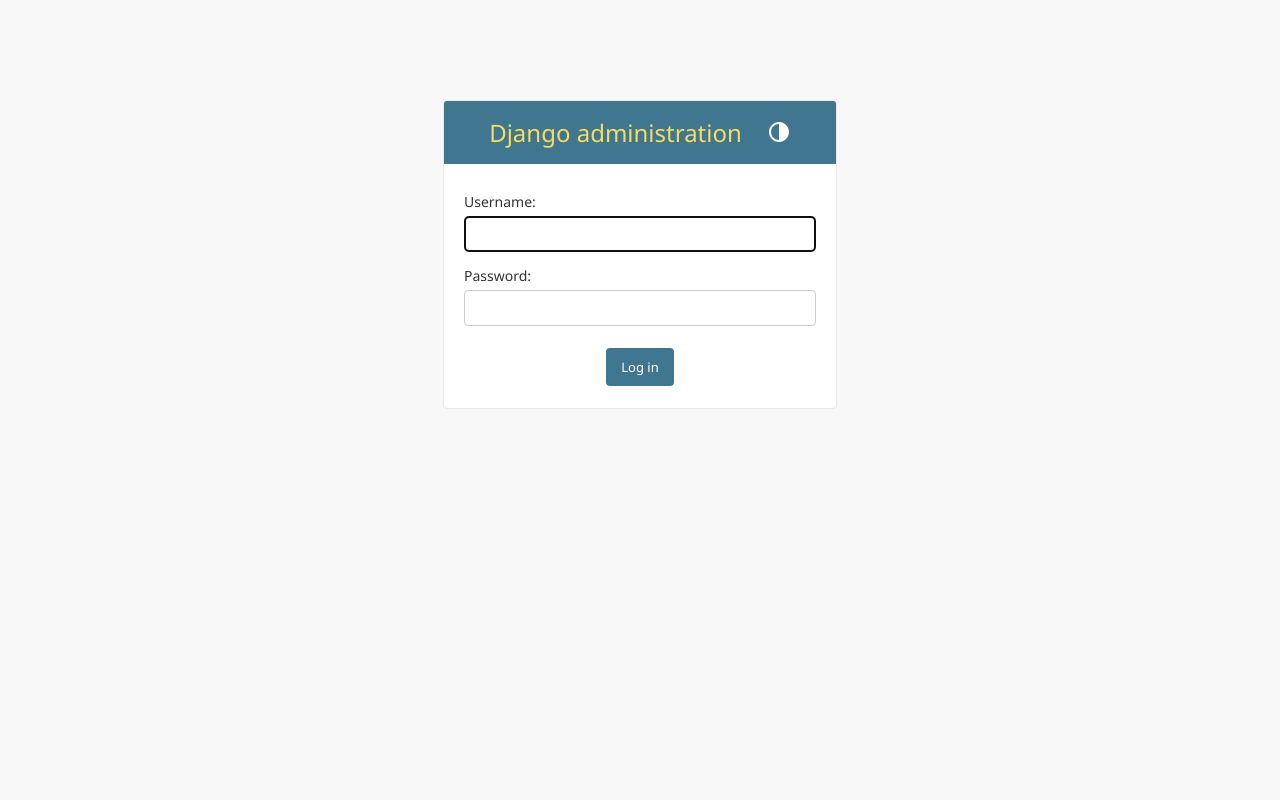
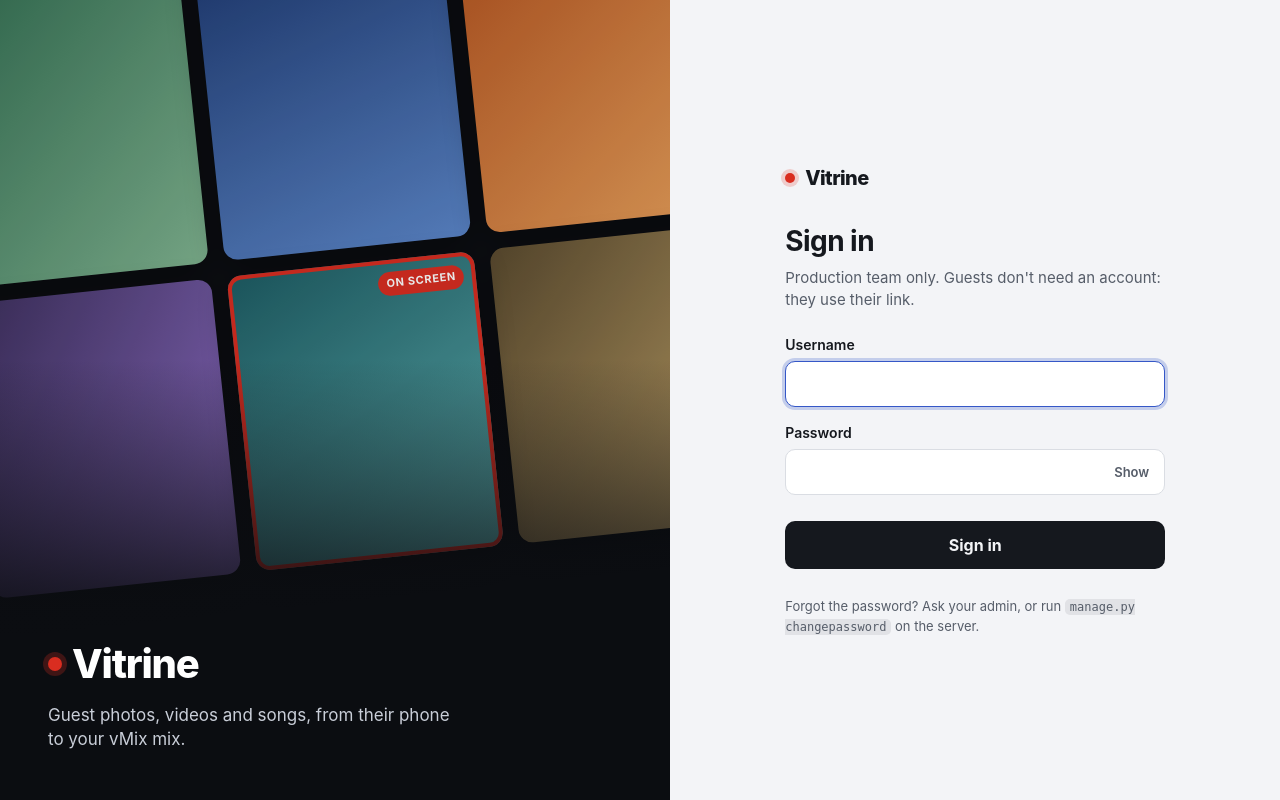
Before and after one commit to silvansan/Vitrine, a Django app: page /admin/login/?next=/manage/ in a window 1280 px wide. Run offline with Django 5.2, Linux system fonts and the light colour scheme; parts of the project's set-up code (start-up, migrations or seed data) failed here and were passed over.

Commit message:
Vitrine-styled sign-in page for /manage/ and /admin/, light and dark, plus Sign out
Co-Authored-By: Claude Opus 5.5 <noreply@anthropic.com>
Claude-Session: https://claude.ai/code/session_01MnhTVVa6gRV8cwvMzjNMyL

```diff
--- /dev/null
+++ b/server/guestmedia/static/guestmedia/login.css
@@ -0,0 +1,59 @@
+:root{--bg:#F3F4F7;--surface:#fff;--border:#DADDE3;--text:#15181E;--muted:#565D69;--accent:#15181E;--live:#D92D20;--focus:#3557C7;
+  font-family:Inter,system-ui,-apple-system,"Segoe UI",sans-serif;color-scheme:light}
+@media (prefers-color-scheme:dark){
+  :root{--bg:#0F1115;--surface:#171A20;--border:#2A2F38;--text:#ECEEF2;--muted:#9AA1AD;--accent:#ECEEF2;--focus:#7C9BFF;color-scheme:dark}
+}
+*{box-sizing:border-box}
+html,body{height:100%}
+body{margin:0;background:var(--bg);color:var(--text);font-size:15px;line-height:1.45}
+.login{min-height:100%;display:grid;grid-template-columns:minmax(0,1.1fr) minmax(0,1fr)}
+
+/* left: a tablet-like wall of tiles */
+.stage{position:relative;overflow:hidden;background:#0B0D11;color:#fff;display:flex;flex-direction:column;justify-content:flex-end;padding:48px}
+.wall{position:absolute;inset:-6% -10% 30% -6%;display:grid;grid-template-columns:repeat(3,1fr);gap:16px;transform:rotate(-6deg);opacity:.9}
+.t{border-radius:14px;position:relative;box-shadow:0 10px 30px rgba(0,0,0,.35)}
+.t1{background:linear-gradient(135deg,#2F6B4F,#7FB38F)}
+.t2{background:linear-gradient(160deg,#1F3B73,#5B86C9)}
+.t3{background:linear-gradient(140deg,#B4531F,#E8A15B)}
+.t.live{outline:4px solid var(--live);outline-offset:-4px}
+.t4{background:linear-gradient(120deg,#3B2E5A,#8C6CC4)}
+.t5{background:linear-gradient(150deg,#1D5C63,#5FB3B3);z-index:1}
+.t6{background:linear-gradient(130deg,#5A4A2E,#C7A86B)}
+.t.live b{position:absolute;top:12px;right:12px;background:var(--live);color:#fff;font-size:11px;letter-spacing:.06em;padding:4px 8px;border-radius:999px}
+.stage::after{content:"";position:absolute;inset:0;background:linear-gradient(180deg,rgba(11,13,17,0) 45%,rgba(11,13,17,.92) 78%)}
+.stage-text{position:relative;z-index:1;max-width:420px}
+.stage-text p{margin:10px 0 0;font-size:17px;color:#C9CED8}
+.mark{font-weight:800;font-size:40px;letter-spacing:-.03em;display:flex;align-items:center;gap:10px}
+.mark::before{content:"";width:14px;height:14px;border-radius:50%;background:var(--live);box-shadow:0 0 0 5px rgba(217,45,32,.25)}
+.mark.small{font-size:20px;margin-bottom:28px}
+.mark.small::before{width:10px;height:10px;box-shadow:0 0 0 4px rgba(217,45,32,.2)}
+
+/* right: the form */
+.panel{display:flex;flex-direction:column;align-items:center;justify-content:center;padding:40px 24px}
+.card{width:100%;max-width:380px}
+h1{font-size:28px;letter-spacing:-.02em;margin:0 0 6px}
+.sub{margin:0 0 24px;color:var(--muted)}
+label{display:block;font-weight:600;font-size:14px;margin:16px 0 6px}
+input[type=text],input[type=password]{width:100%;height:46px;padding:0 14px;border:1px solid var(--border);border-radius:10px;background:var(--surface);color:var(--text);font:inherit}
+input:focus{outline:none;border-color:var(--focus);box-shadow:0 0 0 3px color-mix(in srgb,var(--focus) 25%,transparent)}
+.pw{position:relative}
+.pw input{padding-right:70px}
+.show{position:absolute;right:6px;top:6px;height:34px;padding:0 10px;border:0;border-radius:8px;background:transparent;color:var(--muted);font:inherit;font-size:13px;font-weight:600;cursor:pointer}
+.show:hover{background:color-mix(in srgb,var(--text) 8%,transparent);color:var(--text)}
+.go{width:100%;height:48px;margin-top:26px;border:0;border-radius:10px;background:var(--accent);color:var(--bg);font:inherit;font-weight:700;font-size:16px;cursor:pointer}
+.go:hover{opacity:.9}.go:disabled{opacity:.6;cursor:default}
+.go:focus-visible,.show:focus-visible{outline:3px solid var(--focus);outline-offset:2px}
+.alert{margin:0 0 8px;padding:11px 14px;border-radius:10px;background:color-mix(in srgb,var(--live) 12%,var(--surface));border:1px solid color-mix(in srgb,var(--live) 40%,transparent);color:var(--text);font-size:14px}
+.alert.soft{background:var(--surface);border-color:var(--border);color:var(--muted)}
+.foot{max-width:380px;width:100%;margin:28px 0 0;font-size:13px;color:var(--muted)}
+code{font-size:12px;padding:1px 5px;border-radius:5px;background:color-mix(in srgb,var(--text) 8%,transparent)}
+
+@media (max-width:860px){
+  .login{grid-template-columns:1fr;grid-template-rows:auto 1fr}
+  .stage{min-height:200px;padding:28px 24px}
+  .wall{inset:-60% -10% 0 -10%;gap:10px}
+  .mark{font-size:30px}
+  .stage-text p{font-size:15px}
+  .panel{justify-content:flex-start;padding-top:32px}
+  .mark.small{display:none}
+}
--- a/server/guestmedia/static/guestmedia/manage.css
+++ b/server/guestmedia/static/guestmedia/manage.css
@@ -50,3 +50,4 @@ code.link{display:block;word-break:break-all;background:#F3F4F7;padding:6px 8px;
 .preview{width:100%;border-radius:8px;background:#000}
 .log{white-space:pre-wrap;font-size:12px;background:#F3F4F7;padding:8px;border-radius:6px;max-height:240px;overflow:auto}
 .markers{padding-left:18px}
+.top .logout{margin-left:auto}
--- /dev/null
+++ b/server/guestmedia/templates/guestmedia/login.html
@@ -0,0 +1,70 @@
+{% load static %}<!doctype html>
+<html lang="en">
+<head>
+<meta charset="utf-8">
+<meta name="viewport" content="width=device-width, initial-scale=1">
+<meta name="robots" content="noindex">
+<title>Sign in · Vitrine</title>
+<link rel="stylesheet" href="{% static 'guestmedia/login.css' %}">
+</head>
+<body>
+<div class="login">
+  <aside class="stage" aria-hidden="true">
+    <div class="wall">
+      <span class="t t1"></span><span class="t t2"></span><span class="t t3"></span>
+      <span class="t t4"></span><span class="t t5 live"><b>ON SCREEN</b></span><span class="t t6"></span>
+    </div>
+    <div class="stage-text">
+      <div class="mark">Vitrine</div>
+      <p>Guest photos, videos and songs, from their phone to your vMix mix.</p>
+    </div>
+  </aside>
+
+  <main class="panel">
+    <form method="post" class="card" novalidate>
+      {% csrf_token %}
+      <div class="mark small">Vitrine</div>
+      <h1>Sign in</h1>
+      <p class="sub">Production team only. Guests don't need an account: they use their link.</p>
+
+      {% if form.non_field_errors %}
+        <div class="alert" role="alert">{% for e in form.non_field_errors %}{{ e }}{% endfor %}</div>
+      {% elif form.errors %}
+        <div class="alert" role="alert">Please check the fields below.</div>
+      {% endif %}
+      {% if user.is_authenticated and next and not form.errors %}
+        <div class="alert soft">You're signed in as {{ user.get_username }}, but this page needs another account.</div>
+      {% endif %}
+
+      <label for="id_username">Username</label>
+      <input type="text" name="username" id="id_username" autocomplete="username" autocapitalize="none" autofocus required
+             value="{{ form.username.value|default:'' }}">
+
+      <label for="id_password">Password</label>
+      <div class="pw">
+        <input type="password" name="password" id="id_password" autocomplete="current-password" required>
+        <button type="button" class="show" aria-label="Show password" aria-pressed="false">Show</button>
+      </div>
+
+      <input type="hidden" name="next" value="{{ next }}">
+      <button type="submit" class="go">Sign in</button>
+    </form>
+    <p class="foot">Forgot the password? Ask your admin, or run <code>manage.py changepassword</code> on the server.</p>
+  </main>
+</div>
+<script>
+document.querySelector('.show').addEventListener('click', function () {
+  var input = document.getElementById('id_password');
+  var show = input.type === 'password';
+  input.type = show ? 'text' : 'password';
+  this.textContent = show ? 'Hide' : 'Show';
+  this.setAttribute('aria-pressed', show);
+  this.setAttribute('aria-label', show ? 'Hide password' : 'Show password');
+  input.focus();
+});
+document.querySelector('form').addEventListener('submit', function () {
+  var b = this.querySelector('.go'); b.disabled = true; b.textContent = 'Signing in…';
+});
+</script>
+</body>
+</html>
--- a/server/guestmedia/templates/guestmedia/manage/base.html
+++ b/server/guestmedia/templates/guestmedia/manage/base.html
@@ -15,6 +15,7 @@
     <a href="{% url 'manage-agents' %}">Agents &amp; tablets</a>
     <a href="/admin/">Admin</a>
   </nav>
+  <form method="post" action="{% url 'logout' %}" class="logout">{% csrf_token %}<button type="submit" class="btn small">Sign out {{ user.get_username }}</button></form>
 </header>
 <main class="page">
   {% if messages %}
--- a/server/vitrine_server/settings.py
+++ b/server/vitrine_server/settings.py
@@ -148,7 +148,8 @@ UPLOAD_TMP_ROOT = Path(os.environ.get("UPLOAD_TMP_ROOT", MEDIA_ROOT / "incoming"
 
 DATA_UPLOAD_MAX_MEMORY_SIZE = 64 * 1024 * 1024
 
-LOGIN_URL = "/admin/login/"
+LOGIN_URL = "/login/"
+LOGIN_REDIRECT_URL = "/manage/"
 DEFAULT_AUTO_FIELD = "django.db.models.BigAutoField"
 
 LOGGING = {
--- a/server/vitrine_server/urls.py
+++ b/server/vitrine_server/urls.py
@@ -1,9 +1,18 @@
 from django.contrib import admin
+from django.contrib.auth import views as auth_views
 from django.urls import include, path
 from django.views.generic import RedirectView
 
+# One Vitrine-styled sign-in page for /manage/ and /admin/.
+admin.site.login_template = "guestmedia/login.html"
+admin.site.site_header = "Vitrine administration"
+admin.site.site_title = "Vitrine"
+admin.site.index_title = "Data"
+
 urlpatterns = [
     path("", RedirectView.as_view(url="/manage/", permanent=False)),
+    path("login/", auth_views.LoginView.as_view(template_name="guestmedia/login.html"), name="login"),
+    path("logout/", auth_views.LogoutView.as_view(next_page="/login/"), name="logout"),
     path("admin/", admin.site.urls),
     path("", include("guestmedia.urls")),
 ]
```
Also changed, not shown: docs/server.md (+2 -2 lines), server/guestmedia/tests.py (+15 -0 lines).
